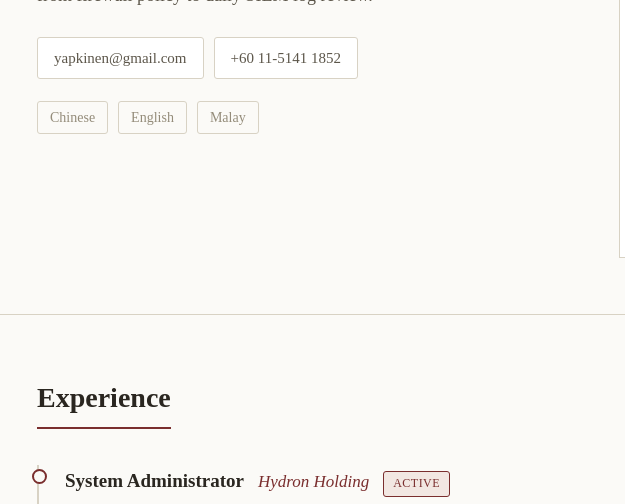
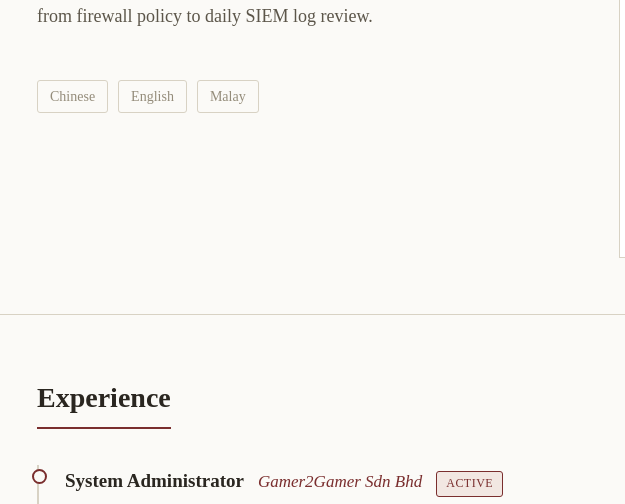
Before and after one commit to Lenerser/Bio, a plain HTML site: page index_1.html in a window 1280 px wide. Shown: the part 470-974 px from the top of the page, 115-740 px from the left. Drawn offline with Linux system fonts and the light colour scheme.

Commit message:
Remove contact info, update company name

```diff
--- a/index_1.html
+++ b/index_1.html
@@ -520,8 +520,6 @@
         </p>
 
         <div class="contact-row">
-          <a class="pill" href="mailto:yapkinen@gmail.com">yapkinen@gmail.com</a>
-          <a class="pill" href="tel:+601151411852">+60 11-5141 1852</a>
         </div>
 
         <div class="lang-row">
@@ -549,7 +547,7 @@
       <div class="incident">
         <div class="incident-head">
           <span class="incident-role">System Administrator</span>
-          <span class="incident-org">Hydron Holding</span>
+          <span class="incident-org">Gamer2Gamer Sdn Bhd</span>
           <span class="status-chip active">Active</span>
           <span class="incident-time">Dec 2024 — Present</span>
         </div>
@@ -678,8 +676,6 @@
     <div class="wrap footer-row">
       <span>&copy; 2026 Yap Ki Nen</span>
       <div class="footer-links">
-        <a href="mailto:yapkinen@gmail.com">Email</a>
-        <a href="tel:+601151411852">Phone</a>
       </div>
     </div>
   </footer>
```
